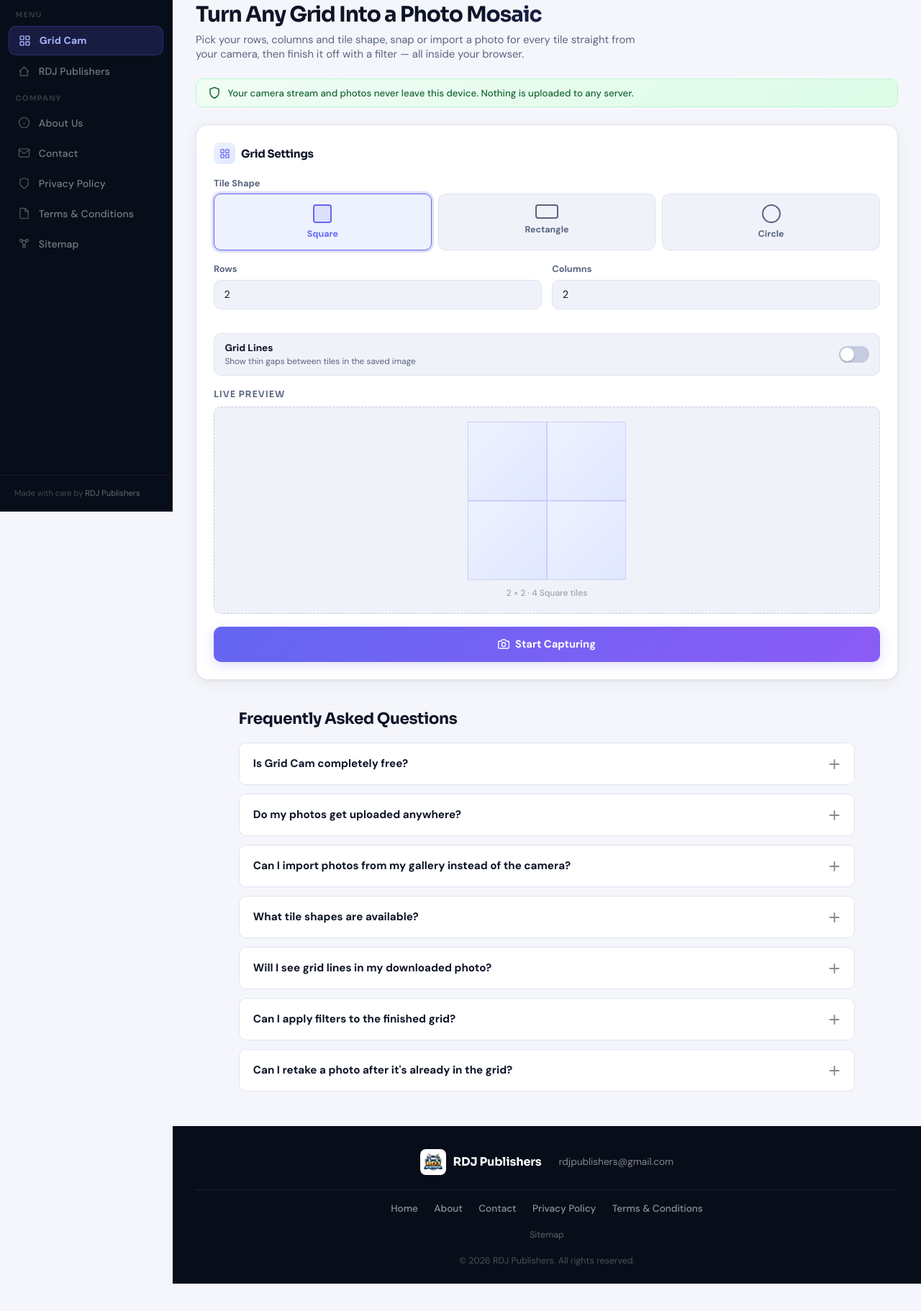
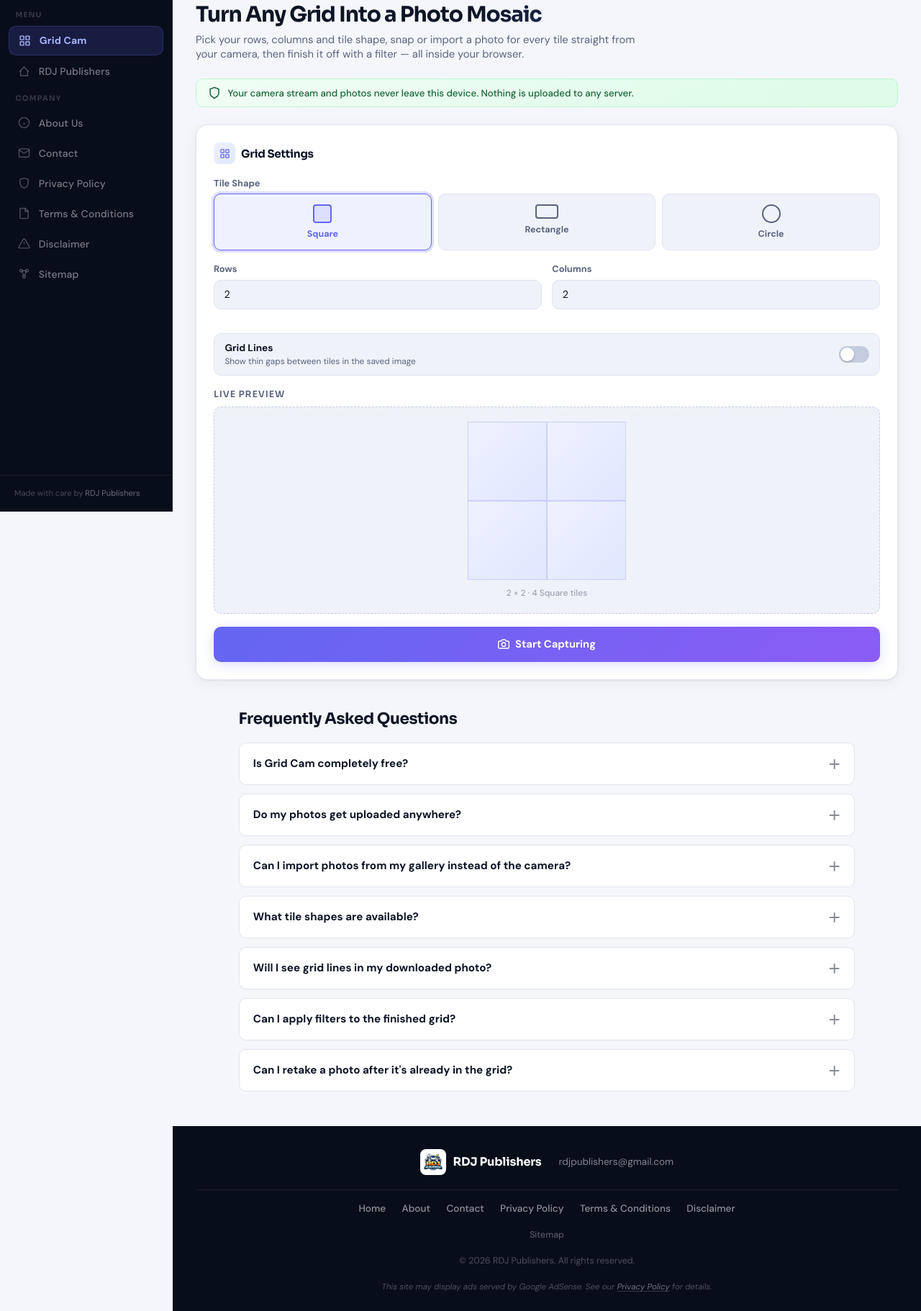
Before and after one commit to rdjpublishers/grid_cam, a plain HTML site: page index.html in a window 1280 px wide. Shown: the part 89-1911 px from the top of the page at 72% size. Before the commit the page ends 1873 px from the top, so only its background shows below. Drawn offline with Linux system fonts and the light colour scheme.

Commit message:
Add files via upload

```diff
--- a/index.html
+++ b/index.html
@@ -590,6 +590,9 @@
 .footer-sitemap { color: rgba(255,255,255,0.35); text-decoration: none; font-size: 0.78rem; transition: color 0.15s; }
 .footer-sitemap:hover { color: #a5b4fc; }
 .footer-copy { color: rgba(255,255,255,0.28); font-size: 0.78rem; }
+.footer-disclosure { color: rgba(255,255,255,0.32); font-size: 0.72rem; font-style: italic; max-width: 640px; line-height: 1.55; margin: 0; }
+.footer-disclosure a { color: rgba(255,255,255,0.5); text-decoration: underline; text-decoration-color: rgba(255,255,255,0.18); text-underline-offset: 2px; transition: color 0.15s; }
+.footer-disclosure a:hover { color: #a5b4fc; text-decoration-color: currentColor; }
 
 /* ===== RESPONSIVE (sidebar/hamburger/footer) ===== */
 @media (max-width: 768px) {
@@ -827,6 +830,10 @@
     <a class="nav-btn" href="https://rdjpublishers.com/terms.html">
       <svg class="nav-icon" fill="none" stroke="currentColor" stroke-width="2" viewBox="0 0 24 24"><path d="M14 2H6a2 2 0 00-2 2v16a2 2 0 002 2h12a2 2 0 002-2V8z"/><polyline points="14 2 14 8 20 8"/></svg>
       Terms &amp; Conditions
+    </a>
+    <a class="nav-btn" href="https://rdjpublishers.com/disclaimer.html">
+      <svg class="nav-icon" fill="none" stroke="currentColor" stroke-width="2" viewBox="0 0 24 24"><path d="M10.29 3.86L1.82 18a2 2 0 001.71 3h16.94a2 2 0 001.71-3L13.71 3.86a2 2 0 00-3.42 0z"/><line x1="12" y1="9" x2="12" y2="13"/><line x1="12" y1="17" x2="12.01" y2="17"/></svg>
+      Disclaimer
     </a>
     <a class="nav-btn" href="https://rdjpublishers.com/sitemap.xml">
       <svg class="nav-icon" fill="none" stroke="currentColor" stroke-width="2" viewBox="0 0 24 24"><circle cx="6" cy="6" r="2.5"/><circle cx="18" cy="6" r="2.5"/><circle cx="12" cy="18" r="2.5"/><path d="M8 7.2L11 16M16 7.2L13 16M8.4 6h7.2"/></svg>
@@ -1021,9 +1028,11 @@
         <a href="https://rdjpublishers.com/contact.html">Contact</a>
         <a href="https://rdjpublishers.com/privacy-policy.html">Privacy Policy</a>
         <a href="https://rdjpublishers.com/terms.html">Terms &amp; Conditions</a>
+        <a href="https://rdjpublishers.com/disclaimer.html">Disclaimer</a>
       </nav>
       <a class="footer-sitemap" href="https://rdjpublishers.com/sitemap.xml">Sitemap</a>
       <p class="footer-copy">© <span id="footerYear">2026</span> RDJ Publishers. All rights reserved.</p>
+      <p class="footer-disclosure">This site may display ads served by Google AdSense. See our <a href="https://rdjpublishers.com/privacy-policy.html">Privacy Policy</a> for details.</p>
     </div>
   </footer>
 </div>
```
